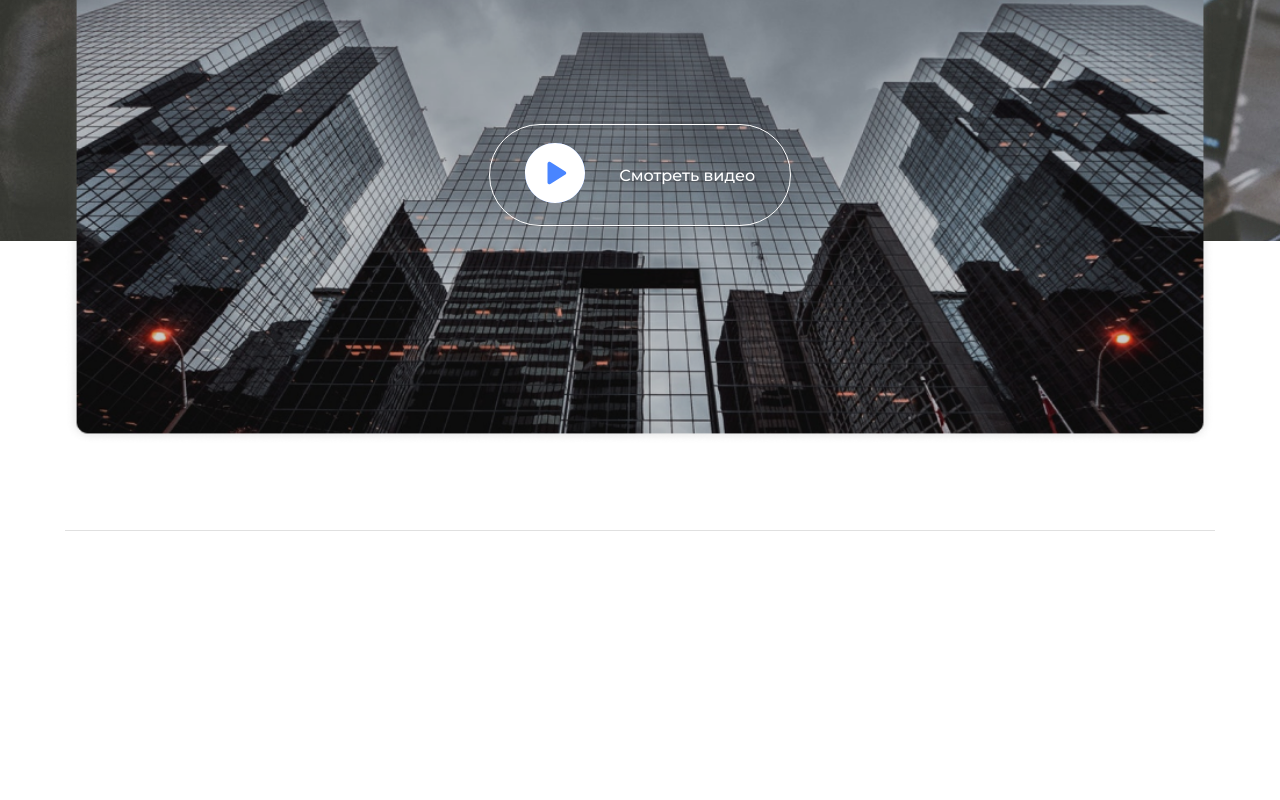
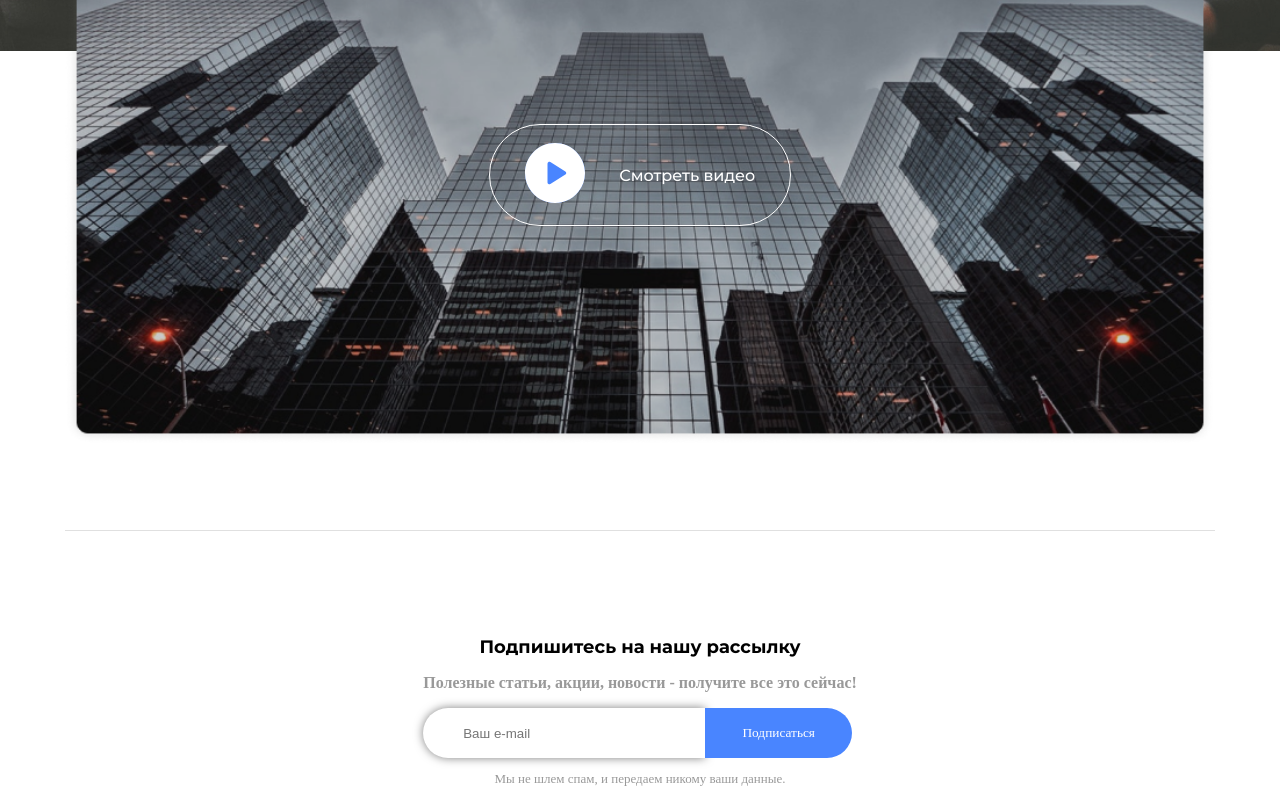
Before and after one commit to LuckyDanyel/ItCompany, a website: page app/index.html in a window 1280 px wide. Shown: the part 4637-5437 px from the top of the page. Before the commit the page ends 5168 px from the top, so only its background shows below. Drawn offline with Linux system fonts and the light colour scheme; a web font is replaced by a local one.

Commit message:
Created section subscribe

```diff
--- a/app/index.html
+++ b/app/index.html
@@ -153,6 +153,18 @@
                   </div>
             </div>
       </section>
+      <section class="subscribe">
+            <div class="container">
+                  <h2 class = "subscribe__h2">Подпишитесь на нашу рассылку</h2>
+                  <h3 class = "subscribe__h3">Полезные статьи, акции, новости - получите все это сейчас!</h3>
+                  <form class = "subscribe__form" action="#">
+                        <input class = "subscribe__form-input"type="text" placeholder="Ваш e-mail">
+                        <button class = "subscribe__form-btn">Подписаться</button>
+
+                  </form>
+                  <p class = "subscribe__text">Мы не шлем спам, и передаем никому ваши данные.</p>
+            </div>
+      </section>
       <script src = "js/main.min.js" ></script>
 </body>
 </html>
--- a/app/scss/style.scss
+++ b/app/scss/style.scss
@@ -4,3 +4,4 @@
 @import 'all-sevises';
 @import 'our-project';
 @import 'video';
+@import 'subscribe';
--- /dev/null
+++ b/app/scss/subscribe.scss
@@ -0,0 +1,63 @@
+@import 'global';
+
+
+.subscribe {
+      padding-top: 90px;
+      display: flex;
+      text-align: center;
+            &__h2 {
+
+                  font-family: $font-bold;
+                  font-size: $fn-m;
+            }
+            &__h3 {
+
+                  font-family: $font-regular;
+                  font-size: $fn-s;
+                  color: $color-white;
+            }
+            &__form {
+                  max-width: 500px;
+                  height: 50px;
+                  display: flex;
+            }
+            &__form-input {
+
+                  width: 65%;
+                  border: none;
+                  box-sizing: border-box;
+                  height: 100%;
+                  padding: 0;
+                  box-shadow: 0 0 10px rgba(0,0,0,0.5);
+                  padding-left: 40px;
+                  border-top-left-radius: 30px;
+                  border-bottom-left-radius: 30px;
+
+            }
+            &__form-btn {
+                  width: 34%;
+                  border: none;
+                  box-sizing: border-box;
+                  height: 100%;
+                  padding: 0;
+                  color: white;
+                  font-family: $font-regular;
+                  background-color: $color-btn;
+                  border-top-right-radius: 30px;
+                  border-bottom-right-radius: 30px;
+                  transition: $time;
+                        &:hover{
+                              background-color: black;
+                              cursor: pointer;
+                        }
+
+
+
+            }
+            &__text {
+
+                  font-family: $font-regular;
+                  font-size: $fn-xs - 1;
+                  color: $color-white;
+            }
+}
--- a/app/scss/video.scss
+++ b/app/scss/video.scss
@@ -4,6 +4,7 @@
 .video {
       background-image: url('../images/video/Rectangle.jpg');
       background-repeat: no-repeat;
+      background-size: contain;
       padding-top: 90px;
             &__title {
                   text-align: center;
```
Also changed, not shown: app/css/style.min.css.
